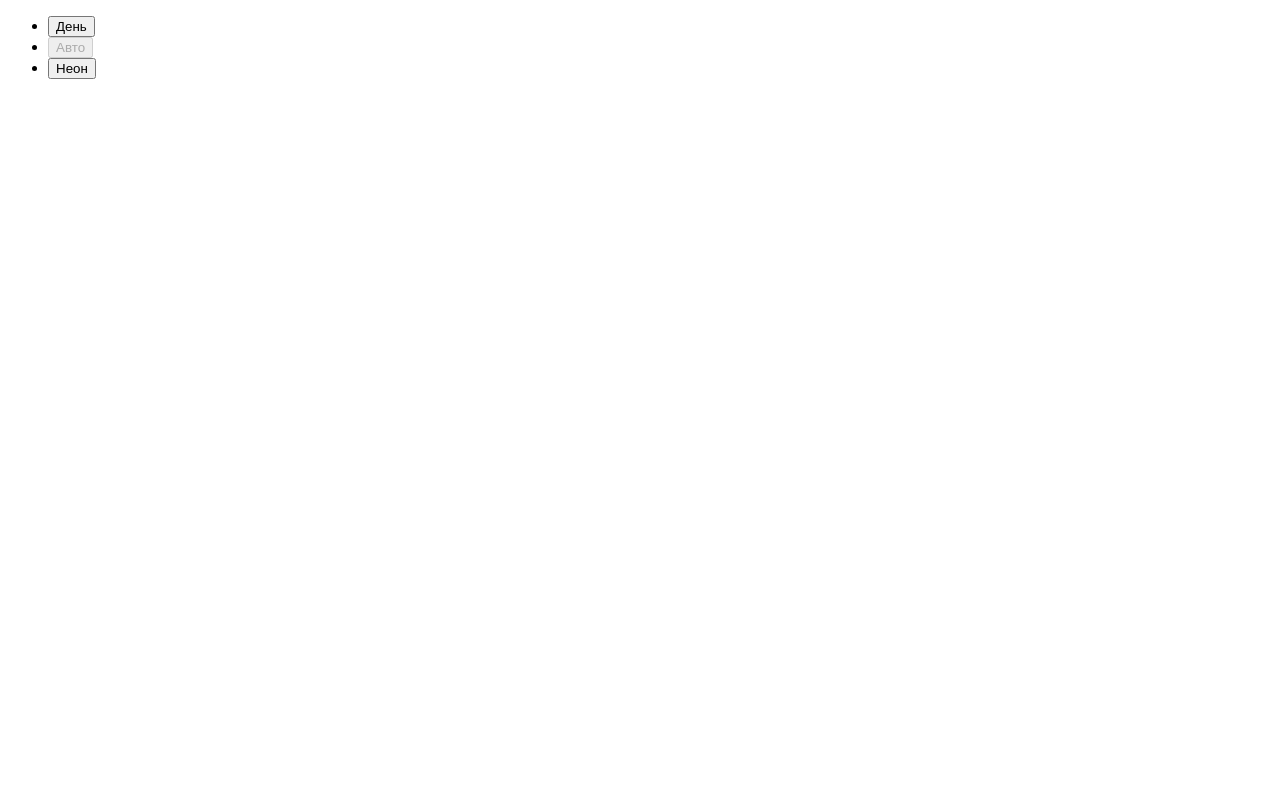
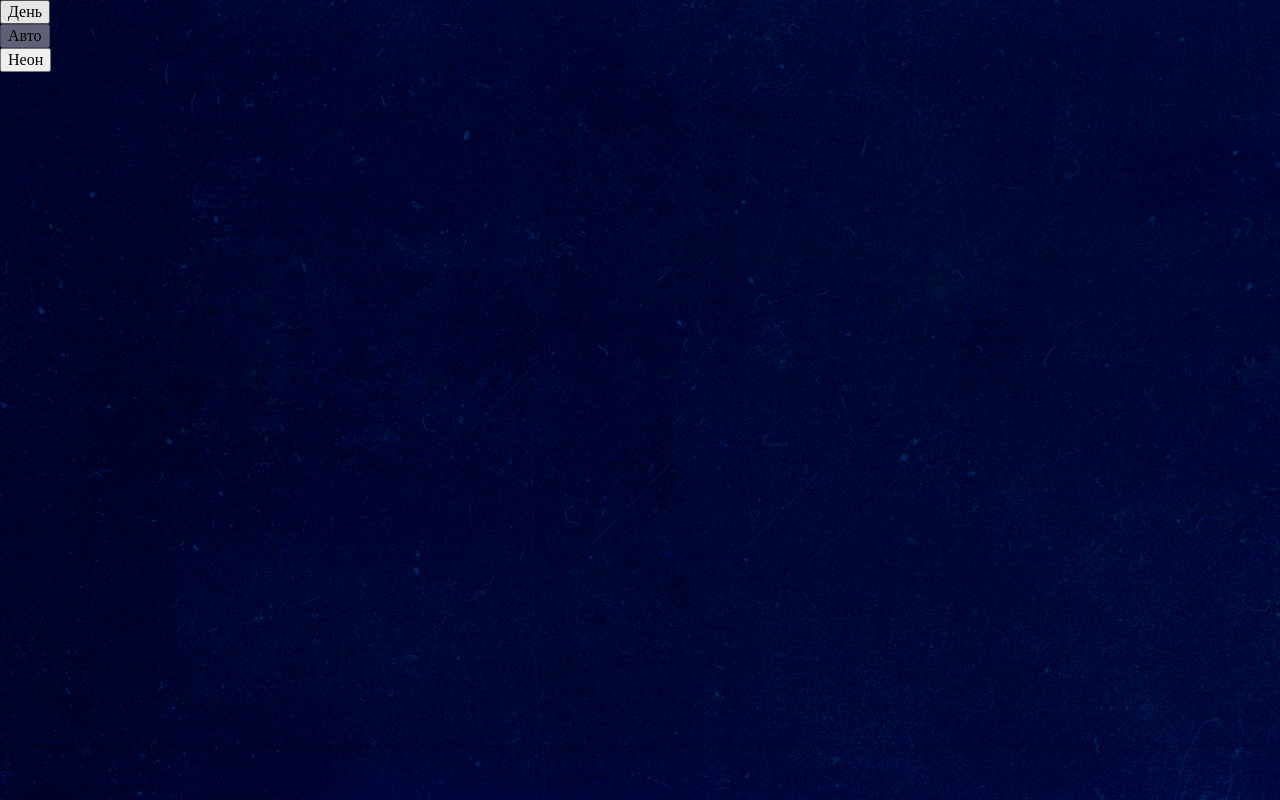
Before and after one commit to AntonFom/slozhno-sosredotochitsya-fd, a plain HTML site: page index.html in a window 1280 px wide. Drawn offline with Linux system fonts and the light colour scheme.

Commit message:
Сделал бекграунд

```diff
--- a/index.html
+++ b/index.html
@@ -4,7 +4,17 @@
     <meta charset="UTF-8" />
     <meta http-equiv="X-UA-Compatible" content="IE=edge" />
     <meta name="viewport" content="width=device-width, initial-scale=1.0" />
+    <meta name="color-scheme" content="dark light">
     <title>Сложно сосредоточиться</title>
+    <link rel="stylesheet" href="./fonts/fonts.css">
+    <link rel="stylesheet" href="./styles/globals.css">
+    <link rel="stylesheet" href="./styles/variables.css">
+    <link rel="stylesheet" href="./styles/style.css">
+    <link rel="stylesheet" href="./styles/dark.css">
+    <link rel="stylesheet" href="./styles/light.css">
+    <link rel="icon" href="./images/favicon.ico" sizes="any">
+    <link rel="icon" href="./images/favicon.svg" type="image/svg+xml">
+    <link rel="apple-touch-icon" href="./images/mobile-icon.png">
     <script src="./scripts/script.js"></script>
   </head>
   <body class="page">
--- a/styles/style.css
+++ b/styles/style.css
@@ -1,5 +1,7 @@
 /* Основные стили проекта. Это стили для темы, которую вы верстаете первой. */
 
 .page {
-  /* сохраните в разметке и стилях класс page у тега body. Он удобен, чтобы составлять селекторы для разных цветовых тем. */
+  background-image: var(--page_bg-image);
+  background-position: center;
+  background-attachment: fixed;
 }
--- a/styles/variables.css
+++ b/styles/variables.css
@@ -1,4 +1,3 @@
-/*
-  Переменные для вашего проекта
-  и их переопределение под различные устройства
-*/
+:root {
+  --page_bg-image: url(../images/cover-image-dark.png);
+}
```
